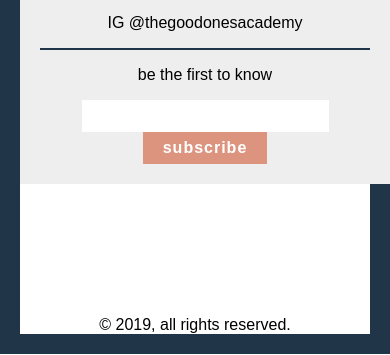
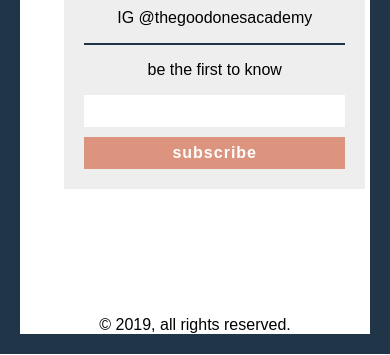
Before and after one commit to janellucia/tgo, a Gatsby site: page / in a window 390 px wide. Shown: the part 489-844 px from the top of the page. Built offline with nearby package versions, Linux system fonts and the light colour scheme; Gatsby itself is replaced by a stand-in of ours.

Commit message:
subscribe style edits

```diff
--- a/src/styles/main.scss
+++ b/src/styles/main.scss
@@ -149,6 +149,11 @@
   font-size: 1rem;
   border: none;
   outline: none;
+
+  @media (max-width: 768px) {
+    display: block;
+    width: calc(100% - 40px);
+  }
 }
 
 .email-button {
@@ -158,6 +163,12 @@
   font-family: $mainFont;
   font-weight: 900;
   cursor: pointer;
+
+  @media (max-width: 768px) {
+    display: block;
+    width: 100%;
+    margin-top: 10px;
+  }
 }
 
 
```
